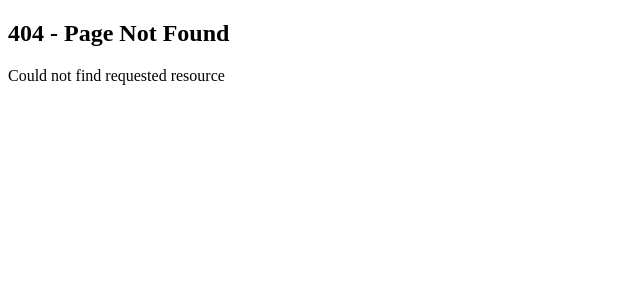
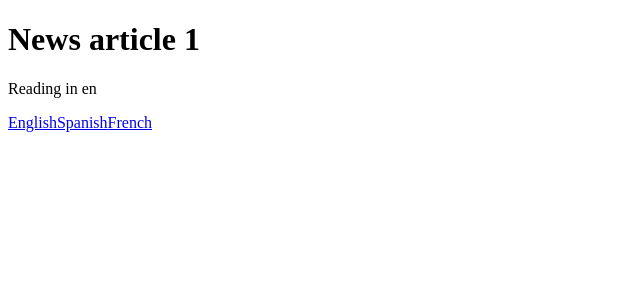
Before and after one commit to JohnWilkers/nextjs15beginnertoadvanced, a Next.js app in the folder routing-demo/: page /articles/1 in a window 1280 px wide. Before the commit this address had no page. Shown: the top 300 px of the page, without its empty margins (0-640 px from the left). Built offline with nearby package versions, Linux system fonts and the light colour scheme.

Commit message:
feat: Params and SearchParams, Programatic Navigation

```diff
--- /dev/null
+++ b/routing-demo/src/app/articles/[articleId]/page.tsx
@@ -0,0 +1,24 @@
+import Link from "next/link";
+
+export default async function NewsArticle({
+  params,
+  searchParams,
+}: {
+  params: Promise<{ articleId: string}>,
+  searchParams: Promise<{ lang?: "en" | "es" | "fr" }>;
+}) {
+  const { articleId } = await params;
+  const { lang = "en" } = await searchParams;
+  return (
+    <div>
+      <h1>News article {articleId}</h1>
+      <p>Reading in {lang}</p>
+
+      <div>
+        <Link href={`/articles/${articleId}?lang=en`}>English</Link>
+        <Link href={`/articles/${articleId}?lang=es`}>Spanish</Link>
+        <Link href={`/articles/${articleId}?lang=fr`}>French</Link>
+      </div>
+    </div>
+  )
+}
--- a/routing-demo/src/app/page.tsx
+++ b/routing-demo/src/app/page.tsx
@@ -6,6 +6,8 @@
       <h1>Welcome Home!</h1>
       <Link href="/blog">Blog</Link>
       <Link href="/products">Products</Link>
+      <Link href="/articles/breaking-news-123?lang=en">Read in English</Link>
+      <Link href="/articles/breaking-news-123?lang=fr">Read in French</Link>
     </>
   )
 }
--- a/routing-demo/src/app/products/[productId]/reviews/[reviewId]/page.tsx
+++ b/routing-demo/src/app/products/[productId]/reviews/[reviewId]/page.tsx
@@ -1,4 +1,4 @@
-import { notFound } from "next/navigation";
+import { notFound, redirect } from "next/navigation";
 
 export default async function ProductReview({
   params
@@ -7,7 +7,8 @@
 }) {
     const { productId, reviewId } = await params
     if (parseInt(reviewId) > 1000) {
-      notFound();
+      // notFound();
+      redirect("/products")
     }
     return
       (
```
Also changed, not shown: routing-demo/src/app/articlesuseclient/[articleId]/page.tsx (added, +26 -0 lines), routing-demo/src/app/order-product/page.tsx (added, +16 -0 lines).
